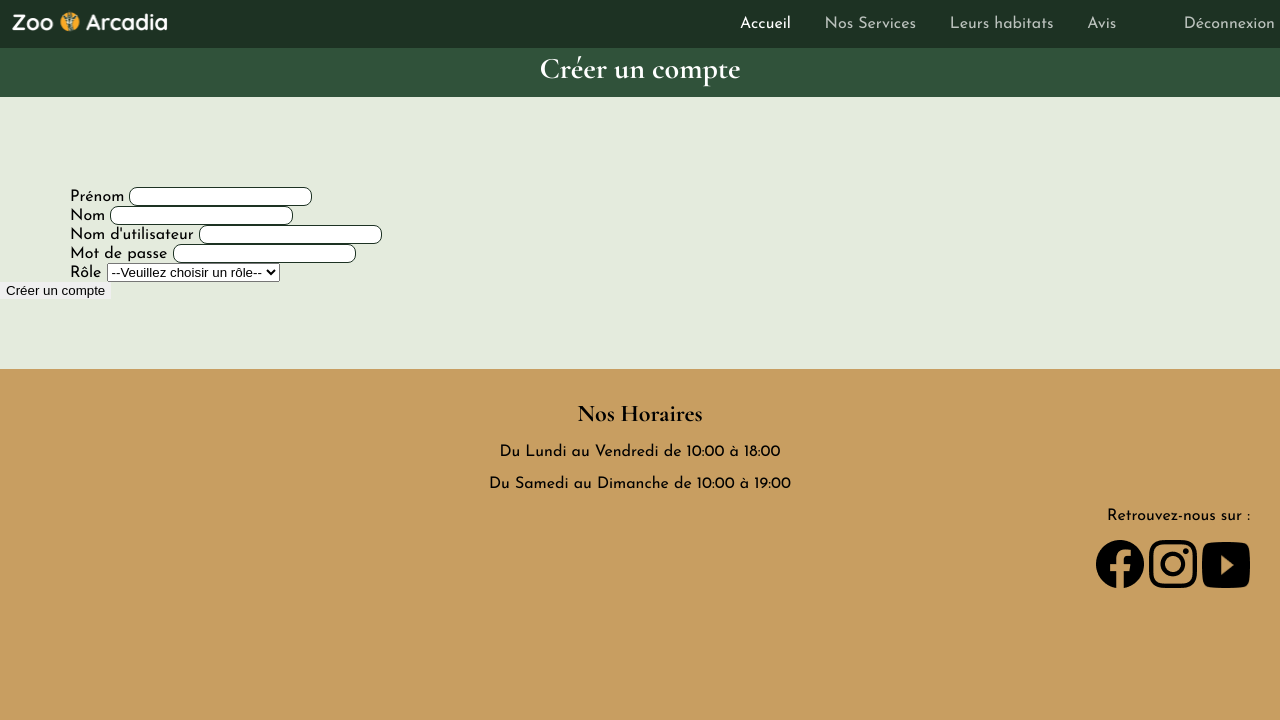
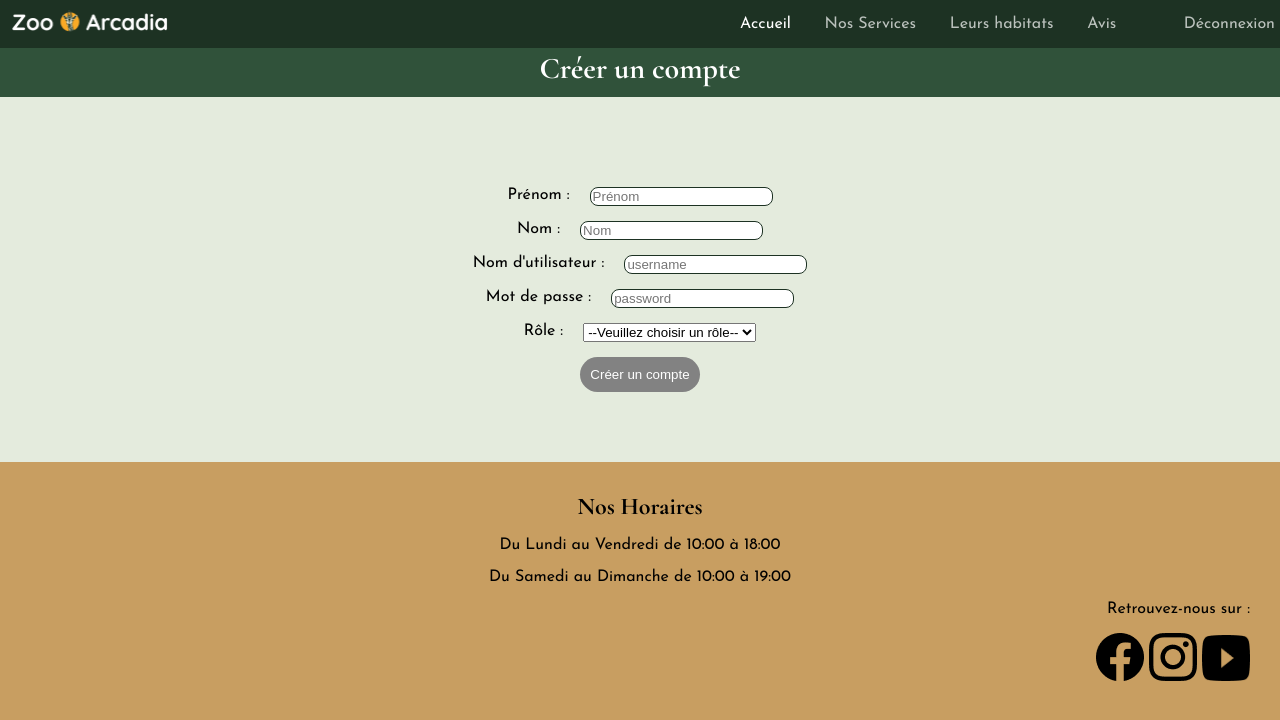
Before and after one commit to lisamaquiaba/Zoo-Arcadia, a PHP site: page /addUser.php in a window 1280 px wide. Shown: the top 720 px of the page. Run offline with PHP 8.4, Linux system fonts and the light colour scheme; the visitor is signed in with stand-in values (Sample User, id 1); data that the repository does not hold is empty.

Commit message:
Finalisation du projet

```diff
--- a/addUser.php
+++ b/addUser.php
@@ -1,11 +1,11 @@
+
+
      <?php
     require_once __DIR__. "/templates/header.php";
     require_once __DIR__ . "/lib/pdo.php";
     require_once __DIR__ . "/lib/user.php";
 
-    // Vérification si l'utilisateur a un rôle admin
     if($_SESSION['user']['role'] !== 'admin') {
-      // Redirection vers la page d'accueil
       header('location: index.php');
       exit;
     }
@@ -18,7 +18,6 @@
         $password = $_POST['password'] ?? '';
         $role = $_POST['role'] ?? '';
 
-        // Si tous les champs contiennent une valeur
        $message = addUser($pdo, $prenom, $name, $username, $password, $role);
       }
 
@@ -29,30 +28,27 @@
     </div>
 
 
-<?php if (isset($message)): ?>
-    <p style="color:black;"><?= htmlspecialchars($message); ?></p>
-<?php endif; ?>
 
-<form method='POST'>
- <div class="contact">
-    <div>
-        <label for="prenom">Prénom</label>
-        <input type="text" name='prenom' id='prenom'>
+    <form method="POST">
+      <div class="wrapper-form">
+        <div class="text-field">
+          <label for="prenom">Prénom : </label>
+          <input type="text" name="prenom" id="prenom" placeholder="Prénom" />
         </div>
-    <div>
-        <label for="nom">Nom</label>
-        <input type="text" name='name' id='name'>
+        <div class="text-field">
+          <label for="nom">Nom : </label>
+          <input type="text" name="name" id="name" placeholder="Nom" />
         </div>
-    <div>
-        <label for="username">Nom d'utilisateur</label>
-        <input type="text" name='username' id='username'>
+        <div class="text-field">
+          <label for="username">Nom d'utilisateur : </label>
+          <input type="text" name="username" placeholder="username" />
         </div>
-    <div>
-        <label for="password">Mot de passe</label>
-        <input type="password" name='password' id='password'>
+        <div class="text-field">
+          <label for="password">Mot de passe : </label>
+          <input type="password" name="password" placeholder="password" />
         </div>
-    <div>
-        <label for="role">Rôle</label>
+        <div class="text-field">
+          <label for="role">Rôle : </label>
           <select name="role" id="role">
             <option value="">--Veuillez choisir un rôle--</option>
             <option value="employe">Employé</option>
@@ -60,9 +56,13 @@
             <option value="admin">Admin</option>
           </select>
         </div>
+        <button class="button-sub" type="submit" name="addUser">
+          Créer un compte
+        </button>
+        <?php if (isset($message)): ?>
+    <p style="color: red"><?= htmlspecialchars($message); ?></p>
+    <?php endif; ?>
       </div>
-
-    <button type='submit' name='addUser'>Créer un compte</button>
     </form>
 
  <?php require_once __DIR__. "/templates/footer.php" ?>
--- a/lib/rapport.php
+++ b/lib/rapport.php
@@ -9,7 +9,7 @@ function getLastRapportById(PDO $pdo, int $id) {
 
 function getAllRapport(PDO $pdo, int $id) {
     $query = $pdo->prepare('SELECT * FROM rapport_veterinaire WHERE id_animal = :id');
-    $query->bindParam(':id', $animal['animal_id'], PDO::PARAM_INT);
+    $query->bindParam(':id', $id, PDO::PARAM_INT);
     $query->execute();
     return $query->fetchAll(PDO::FETCH_ASSOC);
 }
--- a/lib/user.php
+++ b/lib/user.php
@@ -14,7 +14,6 @@ function verifyUserLoginPassword(PDO $pdo, string $username, string $password):b
         // verif ok
         return $user;
     } else {
-        // username ou mdp incorrect: on retourne false
         return false;
     }
 
--- a/profile.php
+++ b/profile.php
@@ -51,7 +51,9 @@
                     <a class="profile" href="addHabitat.php">Ajouter un habitat</a>
                     <a class="profile" href="servicesAdmin.php">Ajouter/Modifier un service</a>
                     <a class="profile" href="addUser.php">Créer un compte</a>
+                    <a class="profile" href="listAnimal.php">Les animaux</a>
                     <a class="profile" href="horaire.php">Horaires</a>
+
                 <?php endif; ?>
 
                 <?php if ($isVet): ?>
--- a/style.css
+++ b/style.css
@@ -2,8 +2,8 @@ html {
   background-color: #c89e61;
 }
 
-.test {
-  color: black;
+a {
+  text-decoration: none;
 }
 
 body {
@@ -409,6 +409,16 @@ textarea {
   margin-left: 40%;
 }
 
+.button-sub {
+  color: #ffff;
+  text-decoration: none;
+  background-color: #828282;
+  border-radius: 2rem;
+  margin: 0;
+  max-width: 150px;
+  padding: 10px 10px;
+}
+
 .profile {
   font-size: 20px;
   color: #000;
@@ -416,6 +426,46 @@ textarea {
   flex-direction: column;
   align-items: center;
   margin-bottom: 15px;
+}
+
+.wrapper-report {
+  display: flex;
+  flex-direction: column;
+  align-items: center;
+  gap: 20px;
+}
+
+.wrapper-report a {
+  color: #000;
+}
+
+.text-field {
+  display: flex;
+  gap: 20px;
+}
+.wrapper-form {
+  width: 400px;
+  margin: 0 auto;
+  color: #000;
+  display: flex;
+  align-items: center;
+  flex-direction: column;
+  gap: 15px;
+}
+
+.wrapper-field {
+  margin-bottom: 10px;
+  border-bottom: 1px solid black;
+  padding: 15px;
+}
+
+.wrapper-rapport {
+  display: flex;
+  align-items: center;
+  flex-direction: column;
+  color: #000;
+  margin-bottom: 20px;
+  gap: 10px;
 }
 
 @media screen and (max-width: 950px) {
--- a/templates/footer.php
+++ b/templates/footer.php
@@ -6,13 +6,13 @@
       </div>
       <div class="social-media">
         <p>Retrouvez-nous sur :</p>
-        <a href="index.html"
+        <a href="index.php"
           ><img class="media" src="img/facebook.png" alt="Logo Facebook"
         /></a>
-        <a href="index.html"
+        <a href="index.php"
           ><img class="media" src="img/instagram.png" alt="Logo Instagram"
         /></a>
-        <a href="index.html"
+        <a href="index.php"
           ><img class="media" src="img/youtube.png" alt="Logo Youtube"
         /></a>
       </div>
```
Also changed, not shown: addAnimal.php (+15 -13 lines), addHabitat.php (+12 -5 lines), index.php (+3 -9 lines), listAnimal.php (+6 -5 lines), report.php (+17 -7 lines), servicesAdmin.php (+16 -21 lines). Lines whose indentation alone changed are shown as unchanged.
